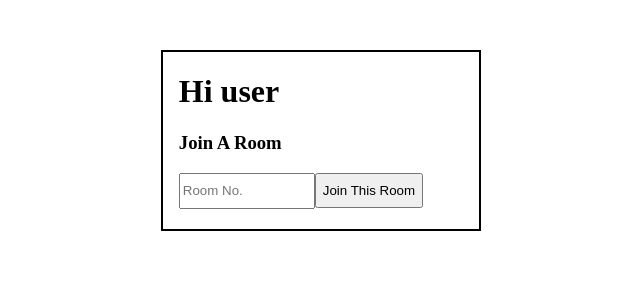
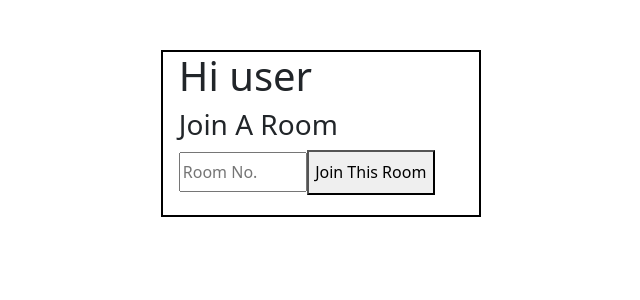
Before and after one commit to PrankurSharma/Chat-Application, a React (Create React App) app in the folder client/: page /joinroom in a window 1280 px wide. Shown: the top 300 px of the page, without its empty margins (319-959 px from the left). Built offline with nearby package versions, Linux system fonts and the light colour scheme; no server answers.

Commit message:
Chat Application

```diff
--- a/client/package.json
+++ b/client/package.json
@@ -7,7 +7,9 @@
     "@testing-library/react": "^13.4.0",
     "@testing-library/user-event": "^13.5.0",
     "axios": "^0.27.2",
+    "bootstrap": "^5.2.1",
     "react": "^18.2.0",
+    "react-bootstrap": "^2.5.0",
     "react-dom": "^18.2.0",
     "react-router-dom": "^6.4.1",
     "react-scripts": "5.0.1",
--- a/client/src/App.css
+++ b/client/src/App.css
@@ -134,10 +134,10 @@ body {
 
 .room-code input {
     width: 45%;
-    height: 30px;
+    height: 40px;
 }
 
 .room-code button {
-    width: auto;
-    height: 35px;
+    width: 45%;
+    height: 45px;
 }
--- a/client/src/App.js
+++ b/client/src/App.js
@@ -1,5 +1,6 @@
 import React from 'react';
 import Main from './Main';
+import 'bootstrap/dist/css/bootstrap.min.css';
 import './App.css';
 function App() {
     return (
```
Also changed, not shown: client/public/chat background.jpg, 1 other file (tests, documents, lock files or other folders).
